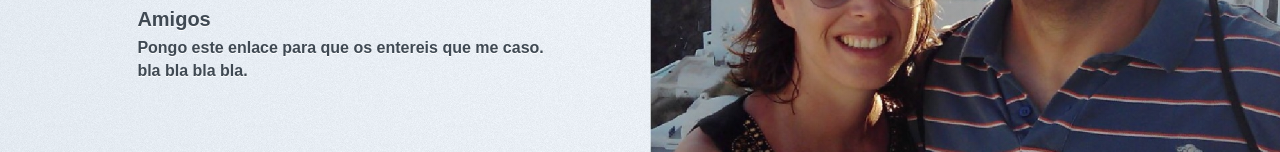
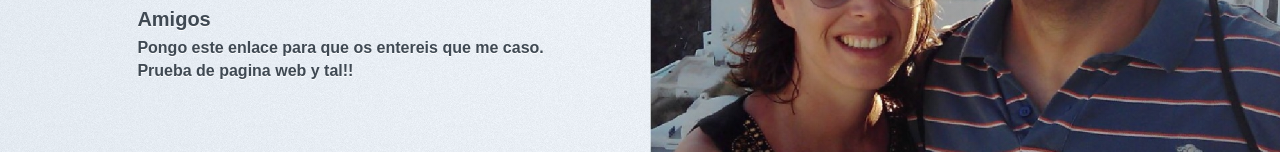
Before and after one commit to manvelmar/letiymane, a plain HTML site: page index.htm in a window 1280 px wide. Shown: the part 466-618 px from the top of the page. Drawn offline with Linux system fonts and the light colour scheme.

Commit message:
Update index.htm

```diff
--- a/index.htm
+++ b/index.htm
@@ -31,7 +31,7 @@
   <div class="desc">
     <h3>Amigos</h3>
     <p>Pongo este enlace para que os entereis que me caso.</p>
-    <p>bla bla bla bla.</p>
+    <p>Prueba de pagina web y tal!!</p>
   </div>
 </div>
 
```
